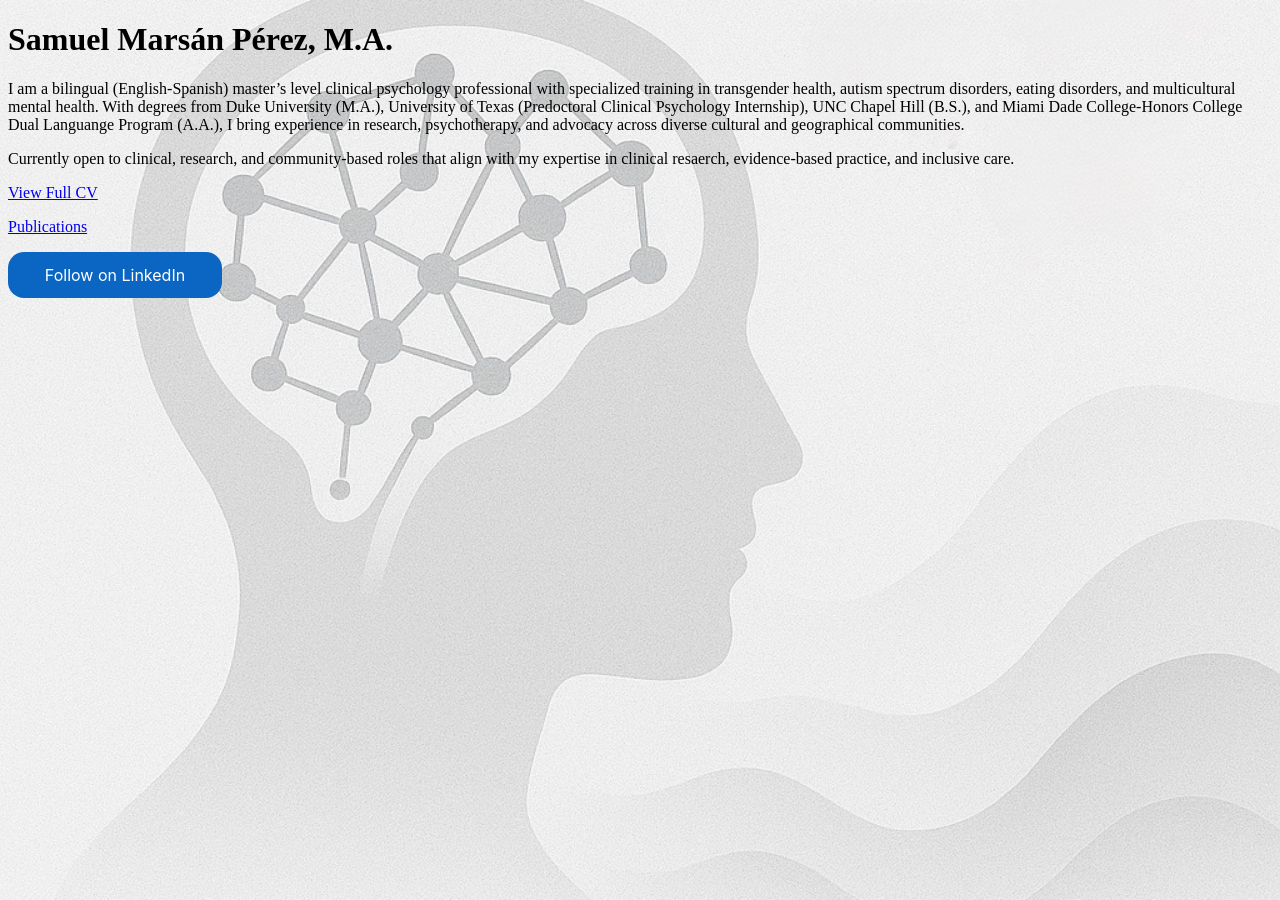
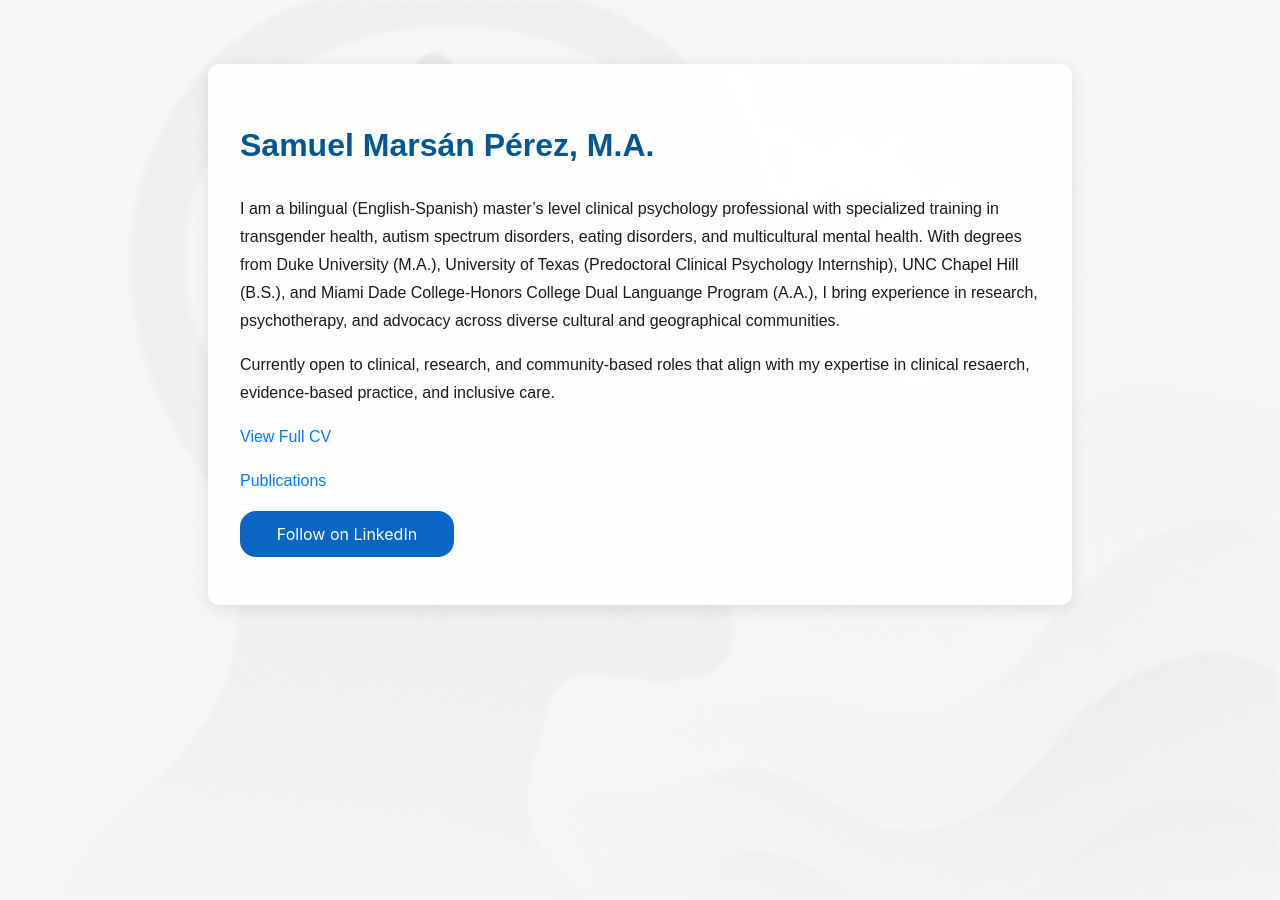
Before and after one commit to sm459-hub/samuelmarsan.github.io, a Jekyll site: the page built from index.md, in a window 1280 px wide. Built offline with Jekyll 4.4.1, drawn with Linux system fonts in a browser that asks for light colours.

Commit message:
Update style.css

```diff
--- a/assets/style.css
+++ b/assets/style.css
@@ -1,7 +1,80 @@
 body {
+  font-family: Arial, sans-serif;
+  margin: 0;
+  padding: 0;
+  color: #1a1a1a;
+  line-height: 1.75;
+  background-color: #f8f9fa;
+  overflow-x: hidden;
+}
+
+.background-overlay {
+  position: fixed;
+  top: 0;
+  left: 0;
+  width: 100vw;
+  height: 100vh;
   background-image: url('/assets/background.png');
   background-size: cover;
   background-repeat: no-repeat;
   background-position: center center;
   background-attachment: fixed;
+  z-index: -1;
+  opacity: 0.3;
+  filter: blur(2px);
 }
+
+.main-box {
+  max-width: 800px;
+  margin: 4rem auto;
+  padding: 2rem;
+  background: rgba(255, 255, 255, 0.9);
+  border-radius: 12px;
+  box-shadow: 0 4px 16px rgba(0, 0, 0, 0.1);
+  backdrop-filter: blur(8px);
+}
+
+h1, h2, h3 {
+  color: #005792;
+}
+
+a {
+  color: #007bff;
+  text-decoration: none;
+}
+
+a:hover {
+  text-decoration: underline;
+}
+
+details {
+  background: #fff;
+  border: 1px solid #ccc;
+  border-radius: 6px;
+  padding: 1rem;
+  margin-bottom: 1rem;
+  box-shadow: 0 2px 4px rgba(0, 0, 0, 0.05);
+}
+
+summary {
+  font-weight: bold;
+  cursor: pointer;
+  color: #005792;
+  font-size: 1.1rem;
+}
+
+summary:hover {
+  text-decoration: underline;
+}
+
+/* Mobile Optimization */
+@media (max-width: 768px) {
+  .background-overlay {
+    display: none;
+  }
+
+  .main-box {
+    margin: 2rem 1rem;
+    padding: 1.5rem;
+  }
+}
```
